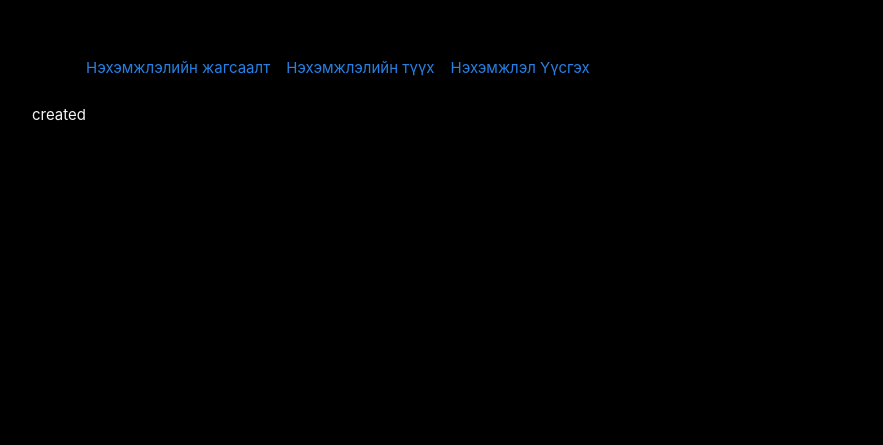
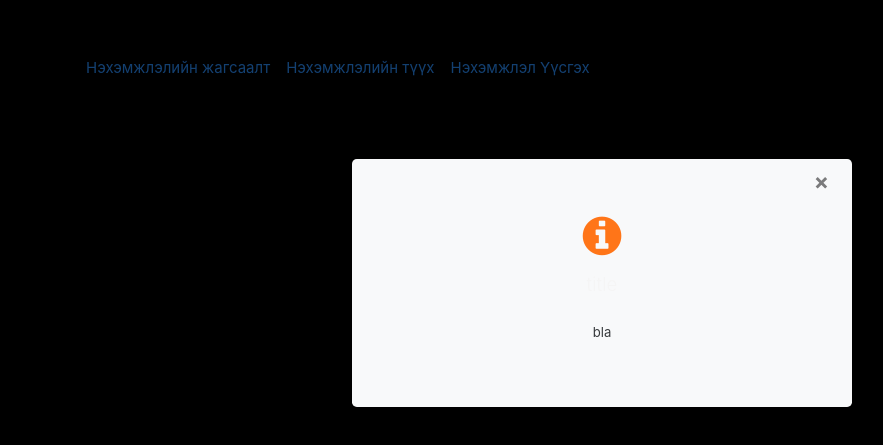
Before and after one commit to Delgermaa47/TDB-INV, a React (Create React App) app in the folder frontend/: page /invoice-save in a window 1280 px wide. Shown: the part 117-562 px from the top of the page, without its empty margins (38-921 px from the left). Built offline with nearby package versions, Linux system fonts and the light colour scheme.

Commit message:
modal gargasan

```diff
--- a/frontend/src/components/invoice_create/invoice_create.jsx
+++ b/frontend/src/components/invoice_create/invoice_create.jsx
@@ -1,4 +1,5 @@
 import React, {Component} from 'react'
+import Modal from '../../inc/Modal/Modal'
 
 
 export class InvoiceCreate extends Component {
@@ -10,9 +11,22 @@ export class InvoiceCreate extends Component {
     }
 
     render() {
+        const modal_info = {
+            modal_status: 'open',
+            modal_icon: 'fa fa-info-circle',
+            icon_color: "warning",
+            title: "title ",
+            text: "bla ",
+        }
         return (
             <div className="row">
-               <label>created</label>
+               <Modal
+                    modal_status={'open'}
+                    modal_icon={modal_info.modal_icon}
+                    icon_color={modal_info.icon_color}
+                    title={modal_info.title}
+                    text={modal_info.text}
+                />
             </div>
         );
     }
--- a/frontend/src/components/invoice_history/invoice_history.jsx
+++ b/frontend/src/components/invoice_history/invoice_history.jsx
@@ -1,5 +1,4 @@
 import React, {Component} from 'react'
-import Modal from '../../inc/Modal/Modal'
 
 
 export class InvoiceHistory extends Component {
@@ -16,24 +15,9 @@ export class InvoiceHistory extends Component {
 
 
     render() {
-         const modal_info = {
-            modal_status: 'open',
-            modal_icon: 'fa fa-info-circle',
-            icon_color: "warning",
-            title: "title ",
-        }
         return (
             <div className="row">
                <label>history</label>
-               <Modal
-                    modal_status={'open'}
-                    modal_icon={modal_info.modal_icon}
-                    modal_bg={modal_info.modal_bg}
-                    custom_width={modal_info.custom_width}
-                    icon_color={modal_info.icon_color}
-                    text={modal_info.text}
-                    title={modal_info.title}
-                />
             </div>
         );
     }
--- a/frontend/src/inc/Modal/Modal.jsx
+++ b/frontend/src/inc/Modal/Modal.jsx
@@ -36,7 +36,7 @@ export default class Modal extends Component {
                     this.setState({ modal_status: 'initial' })
                 })
             }
-        // Modal default value function(Хэрэв has_button==false байвал ModalAlert горимоор ажиллана):
+        // Modal default value function(Хэрэв has_button===false байвал ModalAlert горимоор ажиллана):
             modalChange(modal_icon, modal_bg, icon_color, title, text, has_button, actionNameBack, actionNameDelete, modalAction, modalClose) {
                 this.setState(
                     {
@@ -71,13 +71,13 @@ export default class Modal extends Component {
     */
 
     componentDidMount() {
-        if (this.state.modal_status == 'initial') {
+        if (this.state.modal_status === 'initial') {
             this.handleOpen()
         }
     }
 
     componentDidUpdate(prevProps) {
-        if (this.props.modal_status != prevProps.modal_status) {
+        if (this.props.modal_status !== prevProps.modal_status) {
             if (['initial', 'open'].includes(this.props.modal_status)) {
                 this.handleOpen()
             }
@@ -110,7 +110,6 @@ export default class Modal extends Component {
     }
 
     modalClose() {
-        const { has_button } = this.props
         this.setState({ modal_status: 'closing' })
         setTimeout(() => {
             this.setState({ modal_status: 'closed' })
@@ -129,15 +128,15 @@ export default class Modal extends Component {
 
         const className =
             "modal fade" +
-            (modal_status == 'initial' ? ' d-block' : '') +
-            (modal_status == 'open' ? ' show d-block' : '') +
-            (modal_status == 'closing' ? ' d-block' : '') +
-            (modal_status == 'closed' ? ' d-none' : '')
+            (modal_status === 'initial' ? ' d-block' : '') +
+            (modal_status === 'open' ? ' show d-block' : '') +
+            (modal_status === 'closing' ? ' d-block' : '') +
+            (modal_status === 'closed' ? ' d-none' : '')
 
         const classNameBackdrop =
             "modal-backdrop fade" +
-            (modal_status == 'open' ? ' show' : '') +
-            (modal_status == 'closed' ? ' d-none' : '')
+            (modal_status === 'open' ? ' show' : '') +
+            (modal_status === 'closed' ? ' d-none' : '')
 
             return (
             <Fragment>
@@ -163,13 +162,13 @@ export default class Modal extends Component {
                             {
                                 this.props.text
                                 ?
-                                    <div className="modal-body text-wrap text-center ml-2 mr-2 ">
+                                    <div className="modal-body text-wrap text-center ml-2 mr-2 text-dark">
                                         {
-                                            typeof(this.props.text) == 'string'
+                                            typeof(this.props.text) === 'string'
                                             ?
                                                 <small className=''>{this.props.text}</small>
                                             :
-                                            typeof(this.props.text) == 'function'
+                                            typeof(this.props.text) === 'function'
                                             ?
                                                 <this.props.text/>
                                             :
@@ -198,7 +197,7 @@ export default class Modal extends Component {
                                 :
                                     this.props.text
                                     ?
-                                        typeof(this.props.text) == 'string'
+                                        typeof(this.props.text) === 'string'
                                         ?
                                             <div className="modal-body mt-3"></div>
                                         :
```
